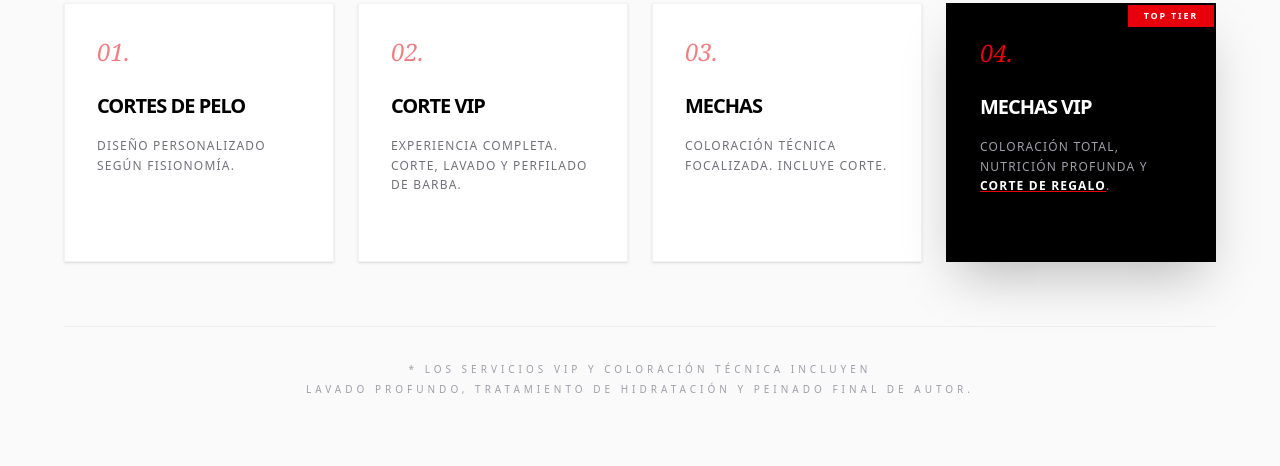
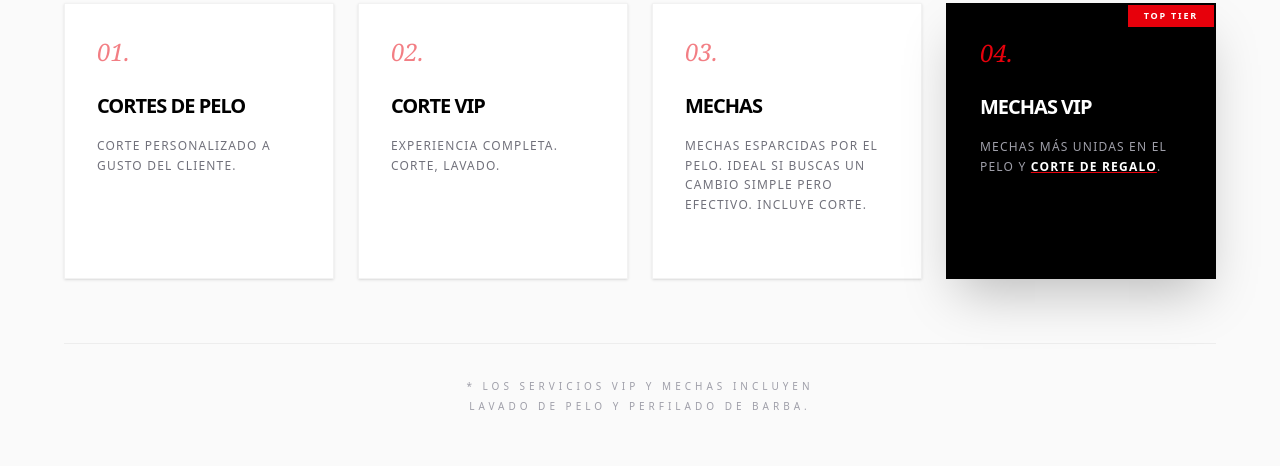
Before and after one commit to AlanBenjaDev/taiwan-barber, a Next.js app in the folder my-app/: page / in a window 1280 px wide. Shown: the part 1320-1786 px from the top of the page. Built offline with nearby package versions, Linux system fonts and the light colour scheme; no server answers.

Commit message:
finally details in the page

```diff
--- a/my-app/components/Services.tsx
+++ b/my-app/components/Services.tsx
@@ -23,7 +23,7 @@ export default function Services() {
             <span className="text-red-600 font-serif text-2xl italic mb-6 block opacity-50 group-hover:opacity-100 transition-opacity">01.</span>
             <h4 className="text-xl font-black uppercase mb-4 tracking-tighter group-hover:text-red-600 transition-colors">Cortes de pelo</h4>
             <p className="text-zinc-500 text-xs leading-relaxed mb-8 uppercase tracking-widest">
-              Diseño personalizado según fisionomía.
+              Corte personalizado a gusto del cliente.
             </p>
             <div className="absolute bottom-0 left-0 h-[2px] w-0 bg-red-600 group-hover:w-full transition-all duration-500"></div>
           </article>
@@ -33,7 +33,7 @@ export default function Services() {
             <span className="text-red-600 font-serif text-2xl italic mb-6 block opacity-50 group-hover:opacity-100 transition-opacity">02.</span>
             <h4 className="text-xl font-black uppercase mb-4 tracking-tighter group-hover:text-red-600 transition-colors">Corte VIP</h4>
             <p className="text-zinc-500 text-xs leading-relaxed mb-8 uppercase tracking-widest">
-              Experiencia completa. Corte, lavado y perfilado de barba.
+              Experiencia completa. Corte, lavado.
             </p>
             <div className="absolute bottom-0 left-0 h-[2px] w-0 bg-red-600 group-hover:w-full transition-all duration-500"></div>
           </article>
@@ -43,7 +43,7 @@ export default function Services() {
             <span className="text-red-600 font-serif text-2xl italic mb-6 block opacity-50 group-hover:opacity-100 transition-opacity">03.</span>
             <h4 className="text-xl font-black uppercase mb-4 tracking-tighter group-hover:text-red-600 transition-colors">Mechas</h4>
             <p className="text-zinc-500 text-xs leading-relaxed mb-8 uppercase tracking-widest">
-              Coloración técnica focalizada. Incluye corte.
+              Mechas esparcidas por el pelo. ideal si  buscas un cambio simple pero efectivo. Incluye corte.
             </p>
             <div className="absolute bottom-0 left-0 h-[2px] w-0 bg-red-600 group-hover:w-full transition-all duration-500"></div>
           </article>
@@ -56,7 +56,7 @@ export default function Services() {
             <span className="text-red-600 font-serif text-2xl italic mb-6 block">04.</span>
             <h4 className="text-xl font-black uppercase mb-4 tracking-tighter">Mechas VIP</h4>
             <p className="text-zinc-400 text-xs leading-relaxed mb-8 uppercase tracking-widest">
-              Coloración total, nutrición profunda y <span className="text-white font-bold underline decoration-red-600">corte de regalo</span>.
+              Mechas más unidas en el pelo y <span className="text-white font-bold underline decoration-red-600">corte de regalo</span>.
             </p>
             <div className="absolute bottom-0 left-0 h-[2px] w-0 bg-red-600 group-hover:w-full transition-all duration-500"></div>
           </article>
@@ -66,8 +66,8 @@ export default function Services() {
         {/* Disclaimer / Info Extra */}
         <div className="mt-16 pt-8 border-t border-black/5 text-center">
           <p className="text-[10px] text-zinc-400 uppercase tracking-[0.4em] leading-loose">
-            * Los servicios VIP y Coloración técnica incluyen <br />
-            lavado profundo, tratamiento de hidratación y peinado final de autor.
+            * Los servicios VIP y Mechas incluyen <br />
+            lavado de pelo y  perfilado de barba.
           </p>
         </div>
       </div>
```
